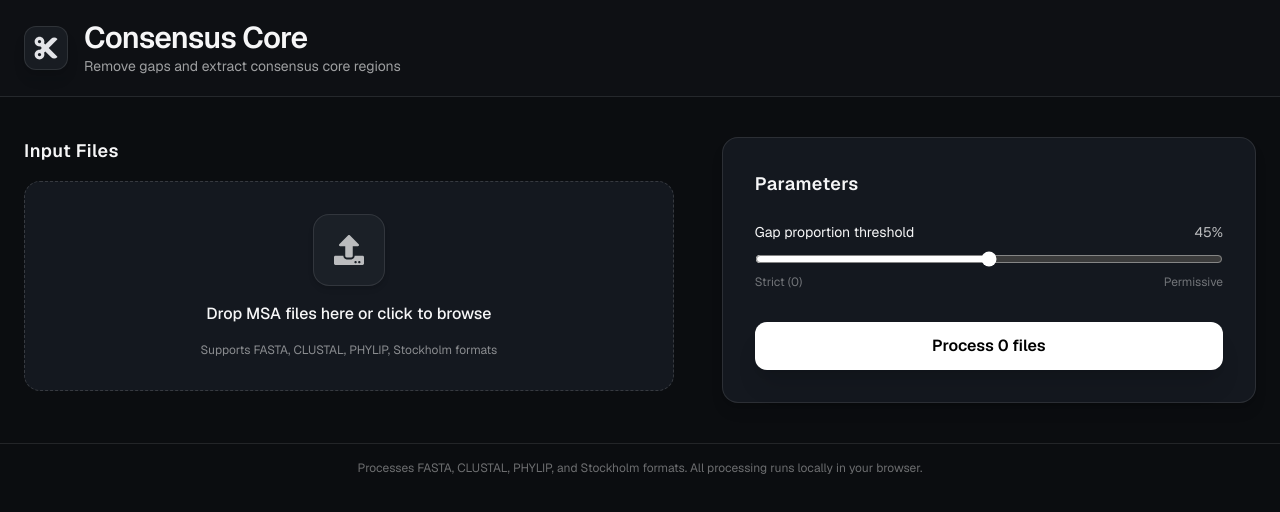
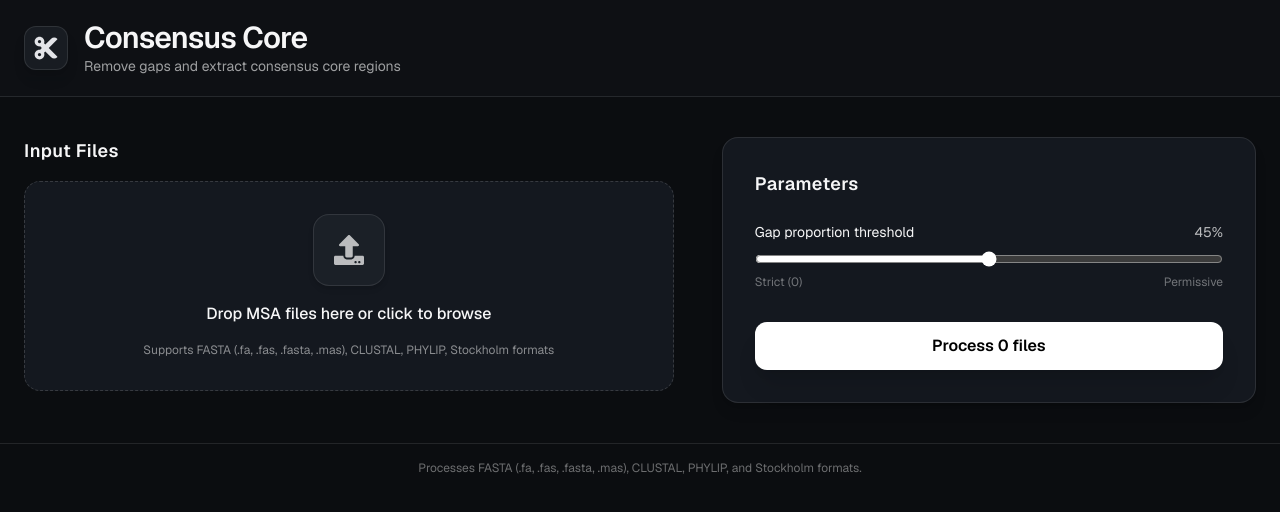
Before and after one commit to Akeemkabiru/consensus-core, a Next.js app: page / in a window 1280 px wide. Shown: the top 512 px of the page. Built offline with nearby package versions, Linux system fonts and the light colour scheme.

Commit message:
fix:allow mas, fas files

```diff
--- a/app/page.tsx
+++ b/app/page.tsx
@@ -10,14 +10,14 @@ export default function Home() {
   const [files, setFiles] = useState<File[]>([]);
   const [error, setError] = useState<string | null>(null);
   const [isLoading, setIsLoading] = useState(false);
-
-  // 👇 NEW STATES
   const [downloadBlob, setDownloadBlob] = useState<Blob | null>(null);
   const [downloadName, setDownloadName] = useState<string>("");
 
   const allowedExtensions = [
     "fa",
+    "fas",
     "fasta",
+    "mas",
     "clustal",
     "clu",
     "phy",
@@ -38,12 +38,12 @@ export default function Home() {
 
   const handleBrowse = () => fileInputRef.current?.click();
 
-  const handleFileChange = (e: any) => {
+  const handleFileChange = (e) => {
     if (!e.target.files) return;
     validateAndSet(e.target.files);
   };
 
-  const handleDrop = (e: any) => {
+  const handleDrop = (e) => {
     e.preventDefault();
     if (!e.dataTransfer.files) return;
     validateAndSet(e.dataTransfer.files);
@@ -57,7 +57,7 @@ export default function Home() {
     }
     if (validFiles.length > 0) {
       setFiles(validFiles);
-      setDownloadBlob(null); // reset download state when new files selected
+      setDownloadBlob(null);
     }
   };
 
@@ -85,7 +85,7 @@ export default function Home() {
         {
           responseType: "blob",
           headers: { "Content-Type": "multipart/form-data" },
-        }
+        },
       );
 
       let filename = "download";
@@ -121,7 +121,6 @@ export default function Home() {
   return (
     <div className="bg-[#0B0D10] min-h-screen text-[#F6F6F7] font-sans">
       <main className="w-full flex flex-col">
-        {/* HEADER */}
         <header className="w-full border-b border-white/10 bg-[#101317]/70 backdrop-blur-md py-5 flex justify-center">
           <div className="w-full max-w-7xl flex items-center gap-4 px-4 sm:px-6">
             <div className="bg-[#181C22] p-2 rounded-xl shadow-lg border border-white/10">
@@ -140,7 +139,6 @@ export default function Home() {
 
         <section className="flex justify-center py-8 sm:py-10">
           <div className="w-full max-w-7xl px-4 sm:px-6 flex flex-col lg:flex-row gap-10 lg:gap-12">
-            {/* LEFT SIDE */}
             <div className="w-full lg:w-[55%]">
               <p className="text-lg font-semibold mb-4 tracking-wide">
                 Input Files
@@ -163,7 +161,7 @@ export default function Home() {
                   hidden
                   multiple
                   ref={fileInputRef}
-                  accept=".fa,.fasta,.clustal,.clu,.phy,.phylip,.sto,.stockholm"
+                  accept=".fa,.fas,.fasta,.mas,.clustal,.clu,.phy,.phylip,.sto,.stockholm"
                   onChange={handleFileChange}
                 />
 
@@ -175,7 +173,8 @@ export default function Home() {
                     Drop MSA files here or click to browse
                   </p>
                   <p className="text-xs text-white/50 text-center">
-                    Supports FASTA, CLUSTAL, PHYLIP, Stockholm formats
+                    Supports FASTA (.fa, .fas, .fasta, .mas), CLUSTAL, PHYLIP,
+                    Stockholm formats
                   </p>
                 </div>
               </div>
@@ -214,13 +213,11 @@ export default function Home() {
               )}
             </div>
 
-            {/* RIGHT SIDE */}
             <div className="w-full lg:w-[45%] h-fit bg-[#14181F] p-6 sm:p-8 rounded-2xl border border-white/10 shadow-lg">
               <p className="text-lg font-semibold mb-6 tracking-wide">
                 Parameters
               </p>
 
-              {/* Dummy sliders remain unchanged */}
               <div className="mb-8">
                 <div className="flex justify-between text-sm mb-1">
                   <p>Gap proportion threshold</p>
@@ -238,7 +235,6 @@ export default function Home() {
                 </div>
               </div>
 
-              {/* SUBMIT / DOWNLOAD BUTTON */}
               <button
                 disabled={isLoading || files.length === 0}
                 onClick={downloadBlob ? triggerDownload : handleUpload}
@@ -265,8 +261,8 @@ export default function Home() {
 
         <footer className="w-full border-t border-white/10 py-4 flex justify-center px-4">
           <p className="text-xs text-white/40 text-center">
-            Processes FASTA, CLUSTAL, PHYLIP, and Stockholm formats. All
-            processing runs locally in your browser.
+            Processes FASTA (.fa, .fas, .fasta, .mas), CLUSTAL, PHYLIP, and
+            Stockholm formats.
           </p>
         </footer>
       </main>
```
Lines whose indentation alone changed are shown as unchanged.
